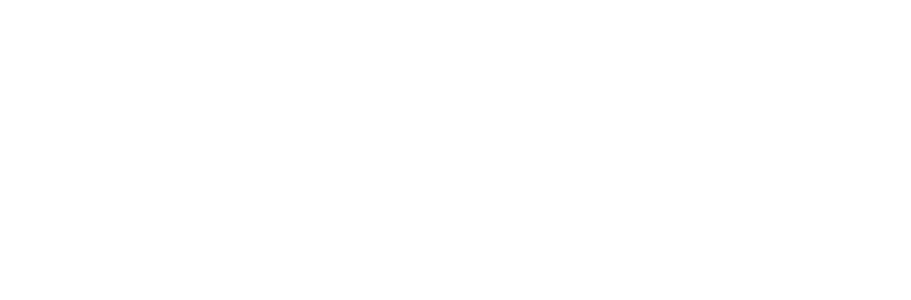
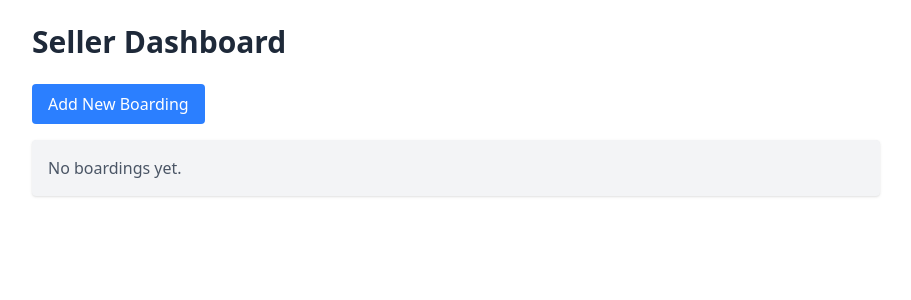
Before and after one commit to Thilankavishka/BordinFinder, a React (Vite) app in the folder frontend/: page /sellerdashboard in a window 1280 px wide. Before the commit this address had no page. Shown: the top 300 px of the page, without its empty margins (184-1095 px from the left). Built offline with nearby package versions, Linux system fonts and the light colour scheme.

Commit message:
Create Seller Dashboard page

```diff
--- a/frontend/src/App.jsx
+++ b/frontend/src/App.jsx
@@ -3,6 +3,7 @@
 import HomePage from "./pages/HomePage";
 import LoginPage from "./pages/LoginPage";
 import RegisterPage from "./pages/RegisterPage";
+import SellerDashboard from "./pages/SellerDashboard";
 
 
 export default function App() {
@@ -12,6 +13,7 @@
         <Route path="/" element={<HomePage />} />
         <Route path="/login" element={<LoginPage/>}/>
         <Route path="/register" element={<RegisterPage/>}/>
+        <Route path="/sellerdashboard" element={<SellerDashboard/>}/>
 
       </Routes>
     </Router>
--- /dev/null
+++ b/frontend/src/pages/SellerDashboard.jsx
@@ -0,0 +1,13 @@
+import React from "react";
+
+export default function SellerDashboard() {
+  return (
+    <div className="p-6 max-w-4xl mx-auto">
+      <h2 className="text-3xl font-bold mb-6 text-gray-800">Seller Dashboard</h2>
+      <button className="bg-blue-500 text-white px-4 py-2 rounded mb-4 hover:bg-blue-600">Add New Boarding</button>
+      <div className="bg-gray-100 p-4 rounded shadow">
+        <p className="text-gray-600">No boardings yet.</p>
+      </div>
+    </div>
+  );
+}
```
